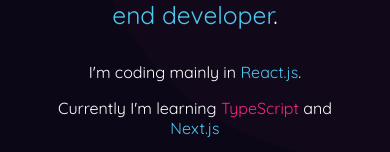
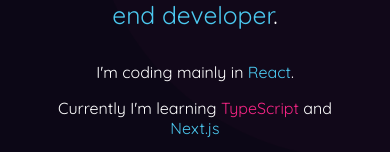
Before and after one commit to zwiro/portfolio, a React (Vite) app: page / in a window 390 px wide. Shown: the part 516-668 px from the top of the page. Built offline with nearby package versions, Linux system fonts and the light colour scheme.

Commit message:
mobile vh fix

```diff
--- a/src/components/About.jsx
+++ b/src/components/About.jsx
@@ -18,7 +18,7 @@
       icon: <SiJavascript fill="#F7DF1E" />,
     },
     {
-      name: "React.js",
+      name: "React",
       icon: <SiReact fill="#61DAFB" />,
     },
     {
--- a/src/components/Home.jsx
+++ b/src/components/Home.jsx
@@ -61,7 +61,7 @@
           className="homepage__paragraph"
         >
           I'm coding mainly in{" "}
-          <span className="homepage__accent--blue">React.js</span>.
+          <span className="homepage__accent--blue">React</span>.
         </motion.p>
         <motion.p
           variants={paragraph}
--- a/src/components/Projects.jsx
+++ b/src/components/Projects.jsx
@@ -17,7 +17,7 @@
       shortDescription:
         "Fullstack application for browsing and sharing cooking recipes.",
       techs: [
-        "React.js",
+        "React",
         "Node.js",
         "Express",
         "MongoDB",
@@ -42,9 +42,9 @@
     {
       title: "Todo",
       description:
-        "Todo App made in React.js. User can add, delete and check elements on the list. Also the theme can be switched between light and dark mode. Design and challenge from frontendmentor.io.",
+        "Todo App made in React. User can add, delete and check elements on the list. Also the theme can be switched between light and dark mode. Design and challenge from frontendmentor.io.",
       shortDescription: "Todo App made in React.",
-      techs: ["React.js", "Sass"],
+      techs: ["React", "Sass"],
       link: "https://zwiro.github.io/todo-app/",
       repo: "https://github.com/zwiro/todo-app",
       image: todoAppImage,
--- a/src/scss/global.scss
+++ b/src/scss/global.scss
@@ -25,6 +25,7 @@
 
 section {
   min-height: 100vh;
+  min-height: 100svh; // if supported
 }
 
 ::-webkit-scrollbar {
```
